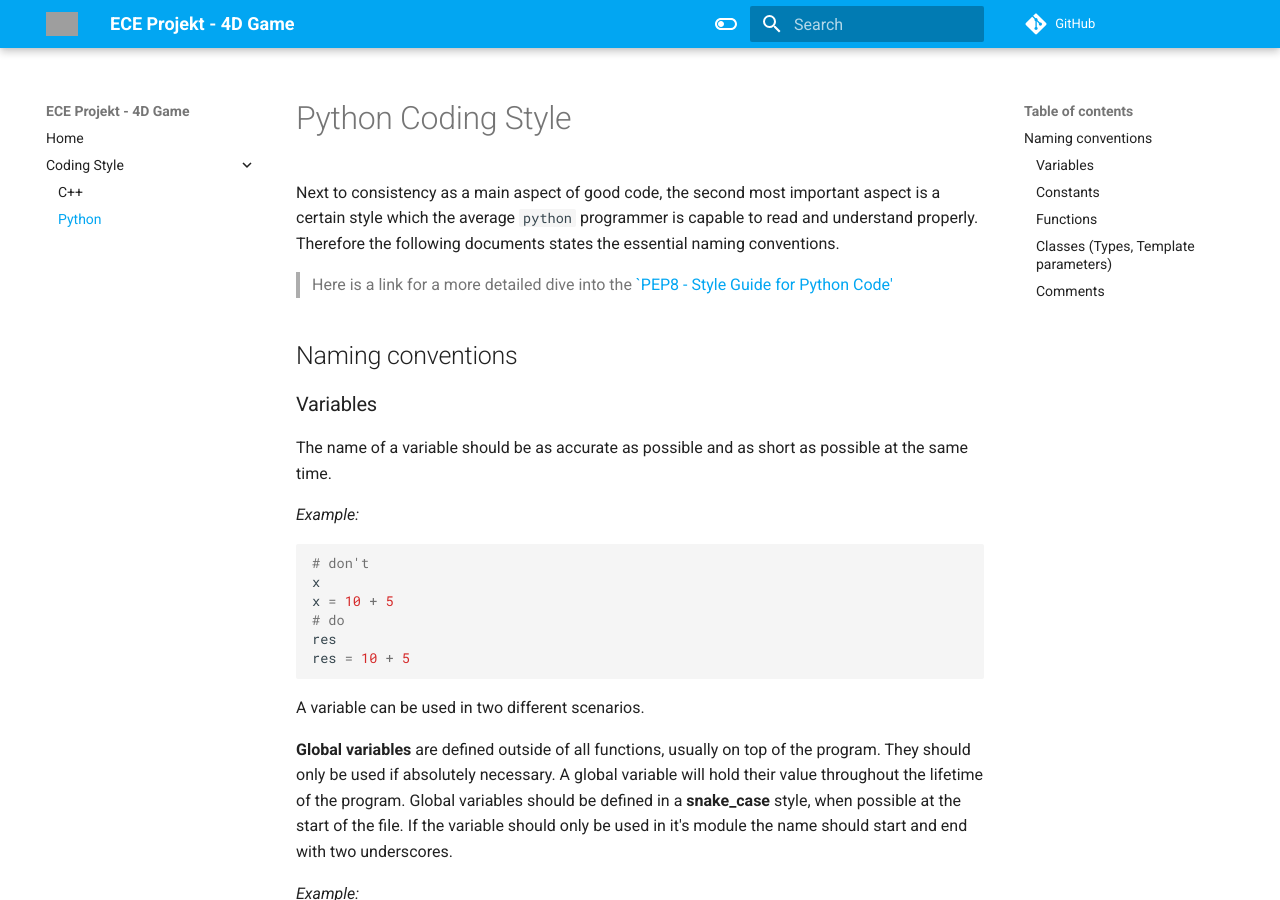
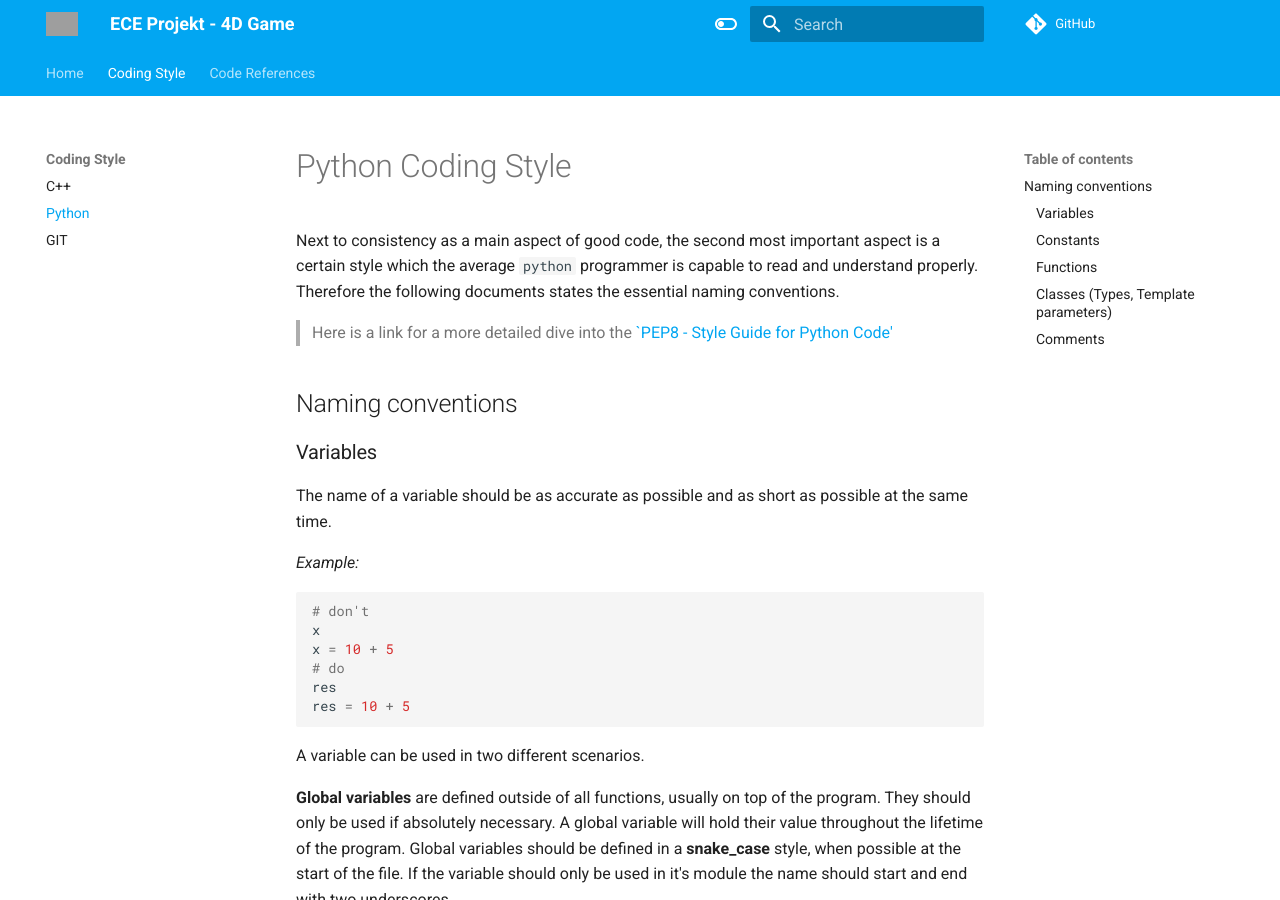
Before and after one commit to 4D-Game/CrazyComet, an MkDocs documentation site: the page built from docs/coding-style/python.md, in a window 1280 px wide and 900 px high. Built offline with MkDocs 1.6.1 and Material for MkDocs 9.7.7, drawn with Linux system fonts in a browser that asks for light colours; comment, search, counter and statistics services are not loaded; grey boxes are pictures that could not be loaded.

Commit message:
ADD git coding-style ADD code references REMOVE mkdocstrings

```diff
--- a/mkdocs.yml
+++ b/mkdocs.yml
@@ -4,14 +4,22 @@ nav:
   - Coding Style:
       - C++: coding-style/cpp.md
       - Python: coding-style/python.md
+      - GIT: coding-style/git.md
+  - Code References:
+      - Streamer: https://4d-game.github.io/Streamer/
+      - Controller: https://4d-game.github.io/Controller/
+      - Watcherstream: https://4d-game.github.io/Watcherstream/
 
-repo_url: https://github.com/lufixSch/ECE-Project-4D-Game
+repo_url: https://github.com/4D-Game/4D-Game.github.io
 
 theme:
   name: material
   language: en
   logo: assets/logo.png
   favicon: assets/logo.png
+  features:
+    - navigation.tabs
+    - navigation.top
   palette:
     - scheme: default
       primary: light blue
@@ -26,7 +34,6 @@ theme:
 
 plugins:
   - search
-  - mkdocstrings
 
 markdown_extensions:
   - pymdownx.highlight
```
Also changed, not shown: docs/coding-style/git.md (added, +15 -0 lines).
